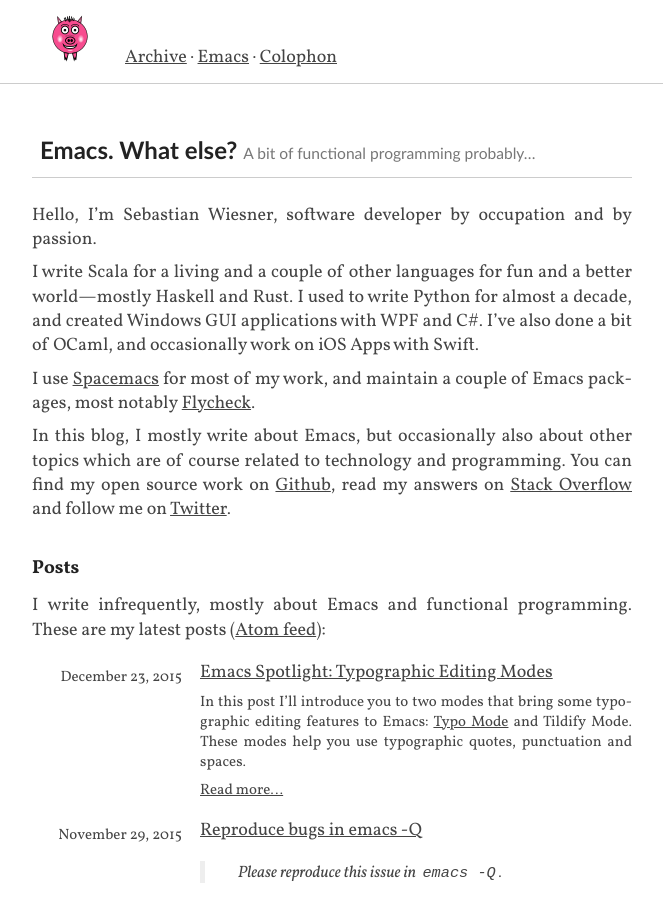
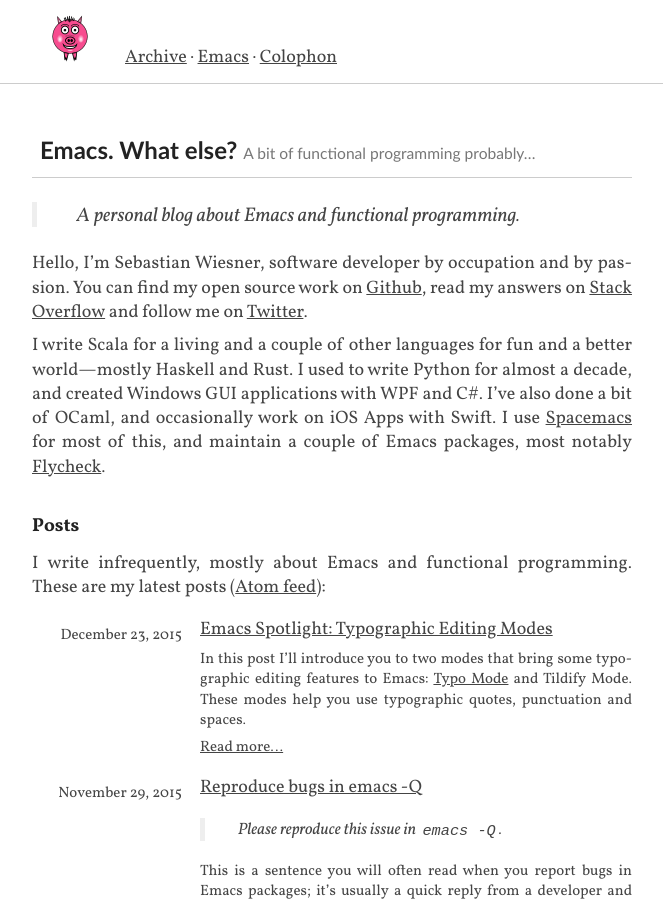
Before and after one commit to flooose/lunaryorn.github.io, a Jekyll site: the page built from index.md, in a window 1280 px wide and 900 px high. Shown: the whole window, without its empty margins (308-971 px from the left). Built offline with Jekyll 4.4.1, drawn with Linux system fonts in a browser that asks for light colours; some web fonts are replaced; Markdown is read by kramdown in place of the engine named in the settings; comment, search, counter and statistics services are not loaded.

Commit message:
Re-word front page

```diff
--- a/index.md
+++ b/index.md
@@ -4,20 +4,18 @@ subtitle: A bit of functional programming probably…
 layout: page
 ---
 
+> A personal blog about Emacs and functional programming.
+
 Hello, I'm Sebastian Wiesner, software developer by occupation and by passion.
+You can find my open source work on [Github][], read my answers on
+[Stack Overflow][] and follow me on [Twitter][].
 
 I write Scala for a living and a couple of other languages for fun and a better
 world—mostly Haskell and Rust.  I used to write Python for almost a decade, and
 created Windows GUI applications with WPF and C#.  I’ve also done a bit of
-OCaml, and occasionally work on iOS Apps with Swift.
-
-I use [Spacemacs][] for most of my work, and maintain a couple of Emacs
-packages, most notably [Flycheck][].
-
-In this blog, I mostly write about Emacs, but occasionally also about other
-topics which are of course related to technology and programming.  You can find
-my open source work on [Github][], read my answers on [Stack Overflow][] and
-follow me on [Twitter][].
+OCaml, and occasionally work on iOS Apps with Swift.  I use [Spacemacs][] for
+most of this, and maintain a couple of Emacs packages, most notably
+[Flycheck][].
 
 Posts
 -----
```
